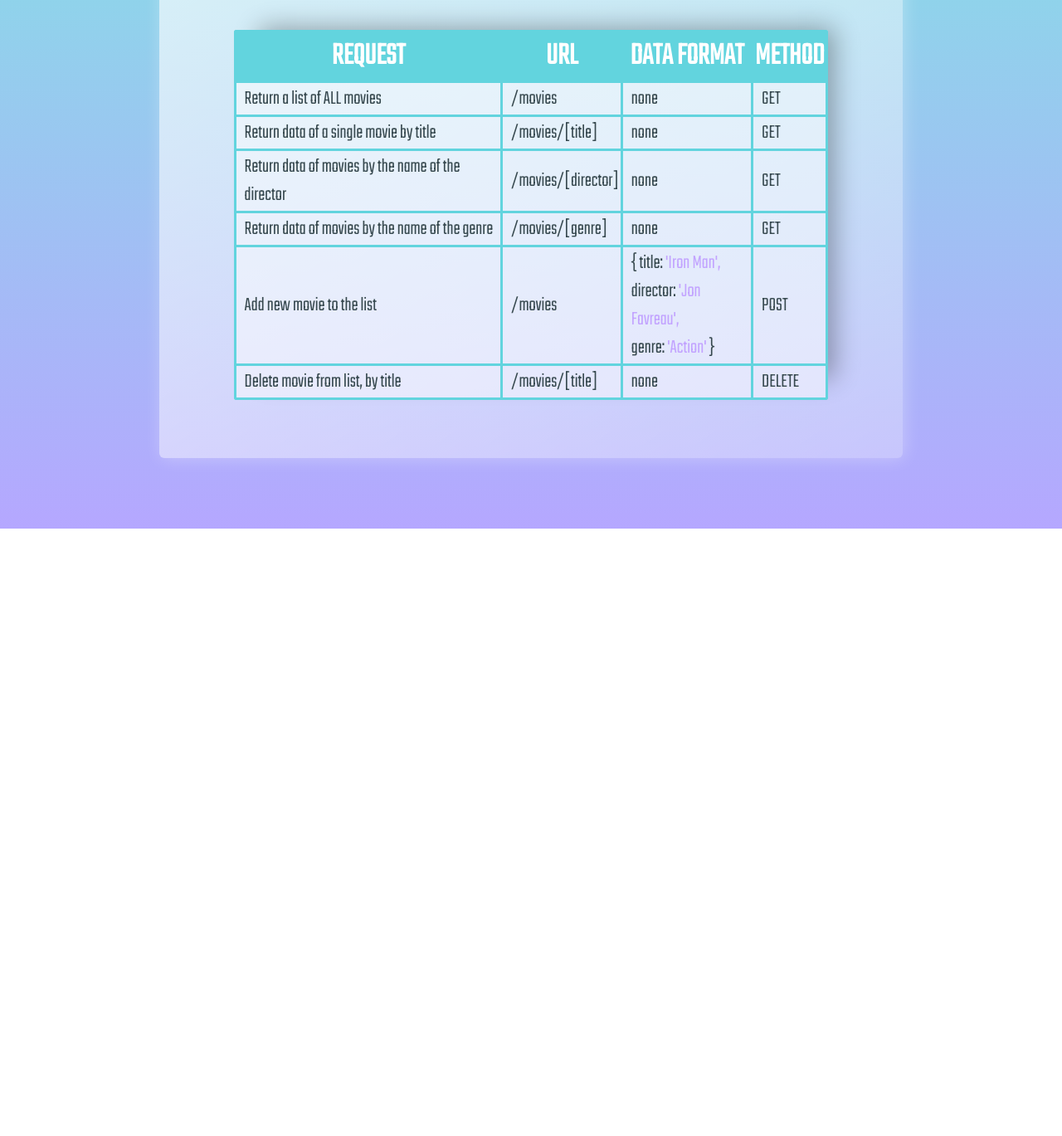
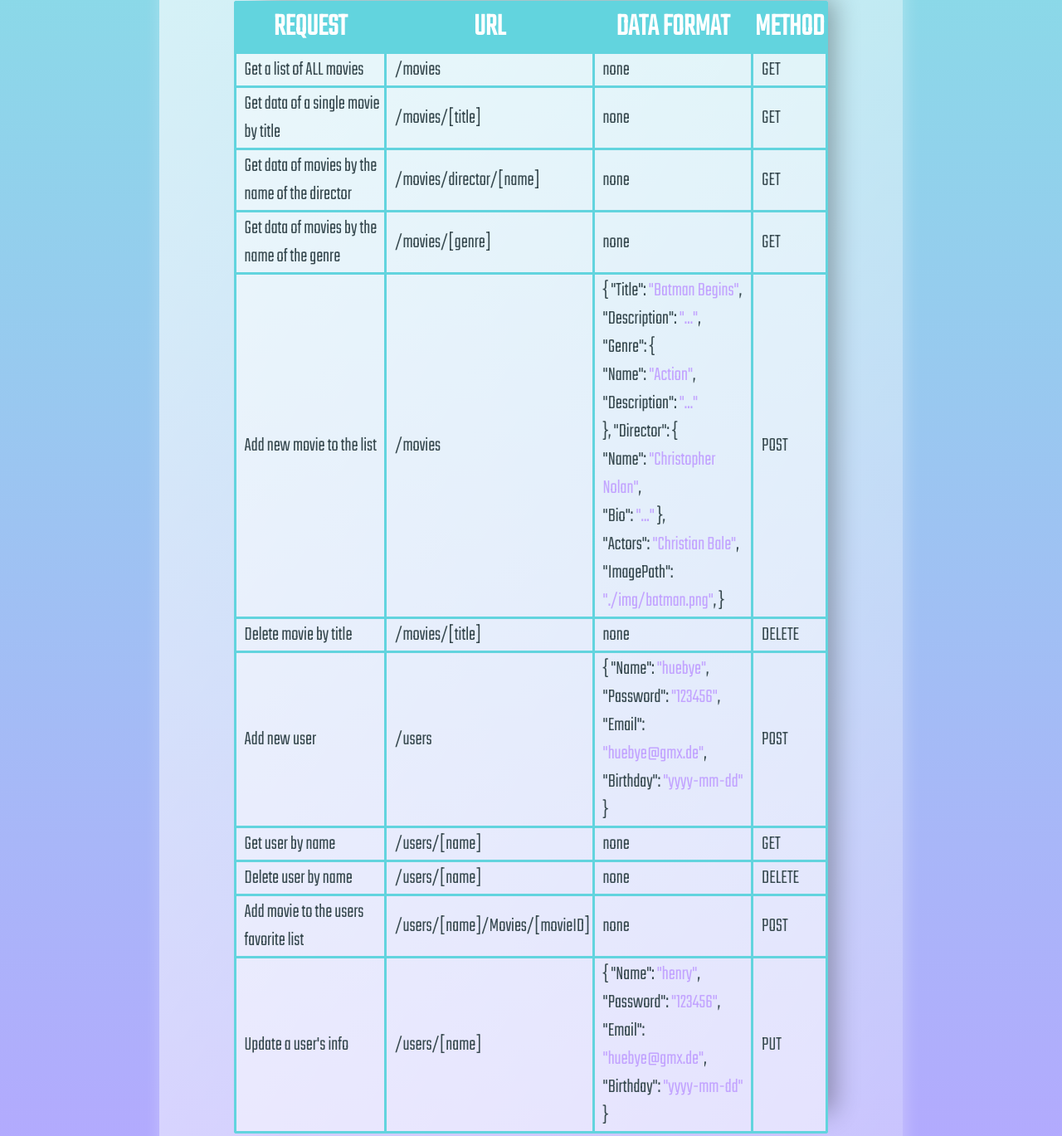
Before and after one commit to huebye/GamingMovies, a website: page public/documentation.html in a window 1280 px wide. Shown: the part 163-1532 px from the top of the page at 83% size. Before the commit the page ends 800 px from the top, so only its background shows below. Drawn offline with Linux system fonts and the light colour scheme.

Commit message:
updated docmentation
implemented new paths of database

```diff
--- a/public/documentation.html
+++ b/public/documentation.html
@@ -6,11 +6,12 @@
       name="viewport"
       content="width=device-width, initial-scale=1, shrink-to-fit=no"
     />
+    <link rel="shortcut icon" type="image/x-icon" href="./img/logo.svg">
     <link rel="stylesheet" href="./css/styles.css" type="text/css">
     <link rel="preconnect" href="https://fonts.gstatic.com">
     <link href="https://fonts.googleapis.com/css2?family=Teko:wght@300&display=swap" rel="stylesheet">
     <link rel="preconnect" href="https://fonts.gstatic.com">
-<link href="https://fonts.googleapis.com/css2?family=Alfa+Slab+One&family=Monoton&family=Permanent+Marker&family=Press+Start+2P&family=Teko:wght@300&display=swap" rel="stylesheet">
+    <link href="https://fonts.googleapis.com/css2?family=Alfa+Slab+One&family=Monoton&family=Permanent+Marker&family=Press+Start+2P&family=Teko:wght@300&display=swap" rel="stylesheet">
     <title>GAMING MOVIES</title>
   </head>
   <body>
@@ -31,25 +32,25 @@
             </thead>
             <tbody>
               <tr>
-                <td>Return a list of ALL movies</td>
+                <td>Get a list of ALL movies</td>
                 <td>/movies</td>
                 <td>none</td>
                 <td>GET</td>
               </tr>
               <tr>
-                <td>Return data of a single movie by title </td>
+                <td>Get data of a single movie by title </td>
                 <td>/movies/[title]</td>
                 <td>none</td>
                 <td>GET</td>
               </tr>
               <tr>
-                <td>Return data of movies by the name of the director</td>
-                <td>/movies/[director]</td>
+                <td>Get data of movies by the name of the director</td>
+                <td>/movies/director/[name]</td>
                 <td>none</td>
                 <td>GET</td>
               </tr>
               <tr>
-                <td>Return data of movies by the name of the genre</td>
+                <td>Get data of movies by the name of the genre</td>
                 <td>/movies/[genre]</td>
                 <td>none</td>
                 <td>GET</td>
@@ -58,17 +59,66 @@
                 <td>Add new movie to the list</td>
                 <td>/movies</td>
                 <td>{
-                  title: <span>'Iron Man',</span><br>
-                  director: <span>'Jon Favreau',</span><br>
-                  genre: <span>'Action'</span>
+                  "Title": <span>"Batman Begins"</span>,<br>
+                  "Description": <span>"..."</span>,<br>
+                  "Genre": {<br>
+                    "Name": <span>"Action"</span>,<br>
+                    "Description": <span>"..."</span><br>
+                  },
+                  "Director": {<br>
+                    "Name": <span>"Christopher Nolan"</span>,<br>
+                    "Bio": <span>"..."</span>
+                  },<br>
+                  "Actors": <span>"Christian Bale"</span>,<br>
+                  "ImagePath": <span>"./img/batman.png"</span>,
                 }</td>
                 <td>POST</td>
               </tr>
               <tr>
-                <td>Delete movie from list, by title</td>
+                <td>Delete movie by title</td>
                 <td>/movies/[title]</td>
                 <td>none</td>
                 <td>DELETE</td>
+              </tr>
+              <tr>
+                <td>Add new user</td>
+                <td>/users</td>
+                <td>{
+                  "Name": <span>"huebye"</span>,<br>
+                  "Password": <span>"123456"</span>,<br>
+                  "Email": <span>"huebye@gmx.de"</span>,<br>
+                  "Birthday": <span>"yyyy-mm-dd"</span>
+                }</td>
+                <td>POST</td>
+              </tr>
+              <tr>
+                <td>Get user by name</td>
+                <td>/users/[name]</td>
+                <td>none</td>
+                <td>GET</td>
+              </tr>
+              <tr>
+                <td>Delete user by name</td>
+                <td>/users/[name]</td>
+                <td>none</td>
+                <td>DELETE</td>
+              </tr>
+              <tr>
+                <td>Add movie to the users favorite list</td>
+                <td>/users/[name]/Movies/[movieID]</td>
+                <td>none</td>
+                <td>POST</td>
+              </tr>
+              <tr>
+                <td>Update a user's info</td>
+                <td>/users/[name]</td>
+                <td>{
+                  "Name": <span>"henry"</span>,<br>
+                  "Password": <span>"123456"</span>,<br>
+                  "Email": <span>"huebye@gmx.de"</span>,<br>
+                  "Birthday": <span>"yyyy-mm-dd"</span>
+                }</td>
+                <td>PUT</td>
               </tr>
             </tbody>
           </table>
```
Also changed, not shown: public/index.html (+3 -2 lines), public/img/logo.svg (added), 1 other file.
